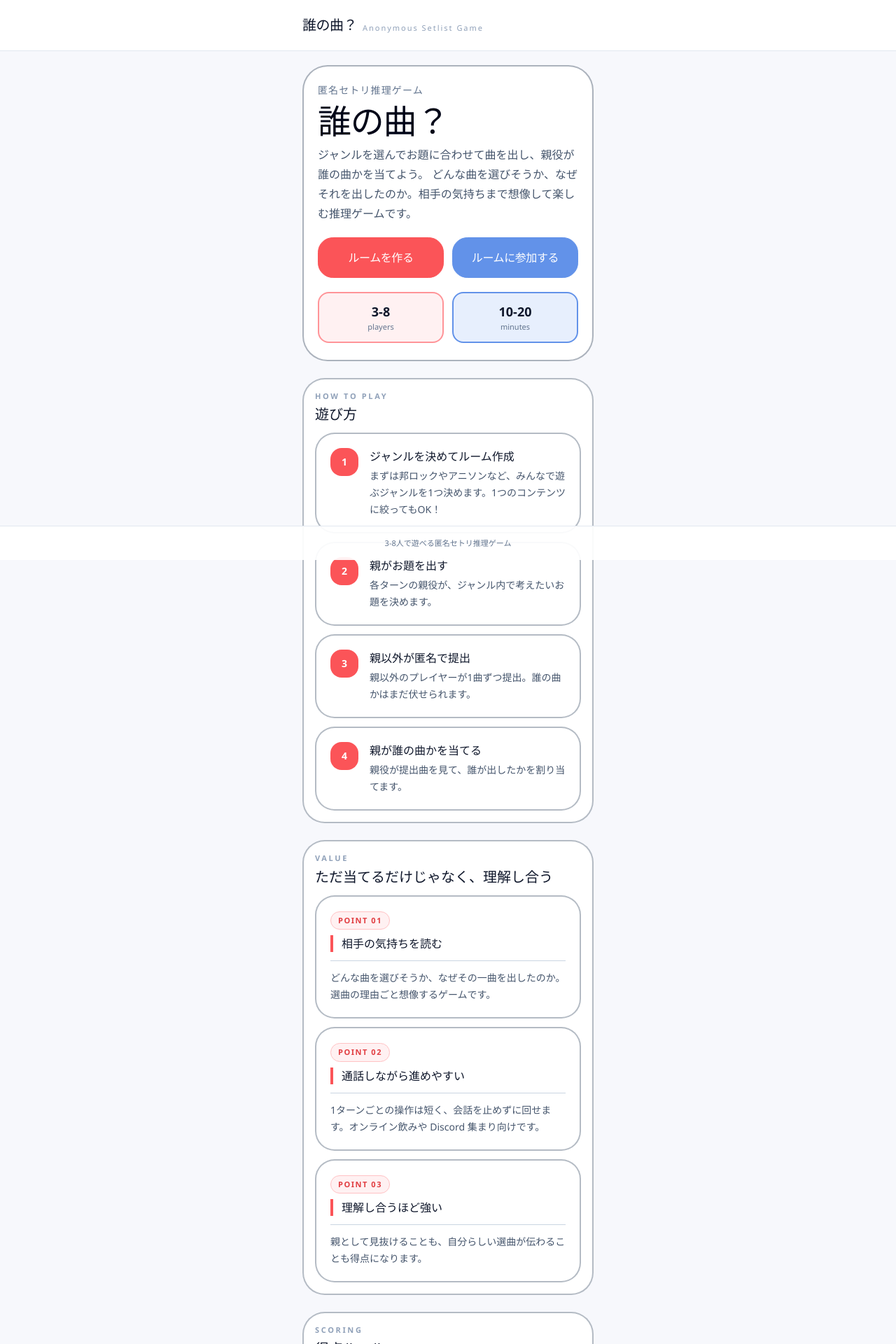
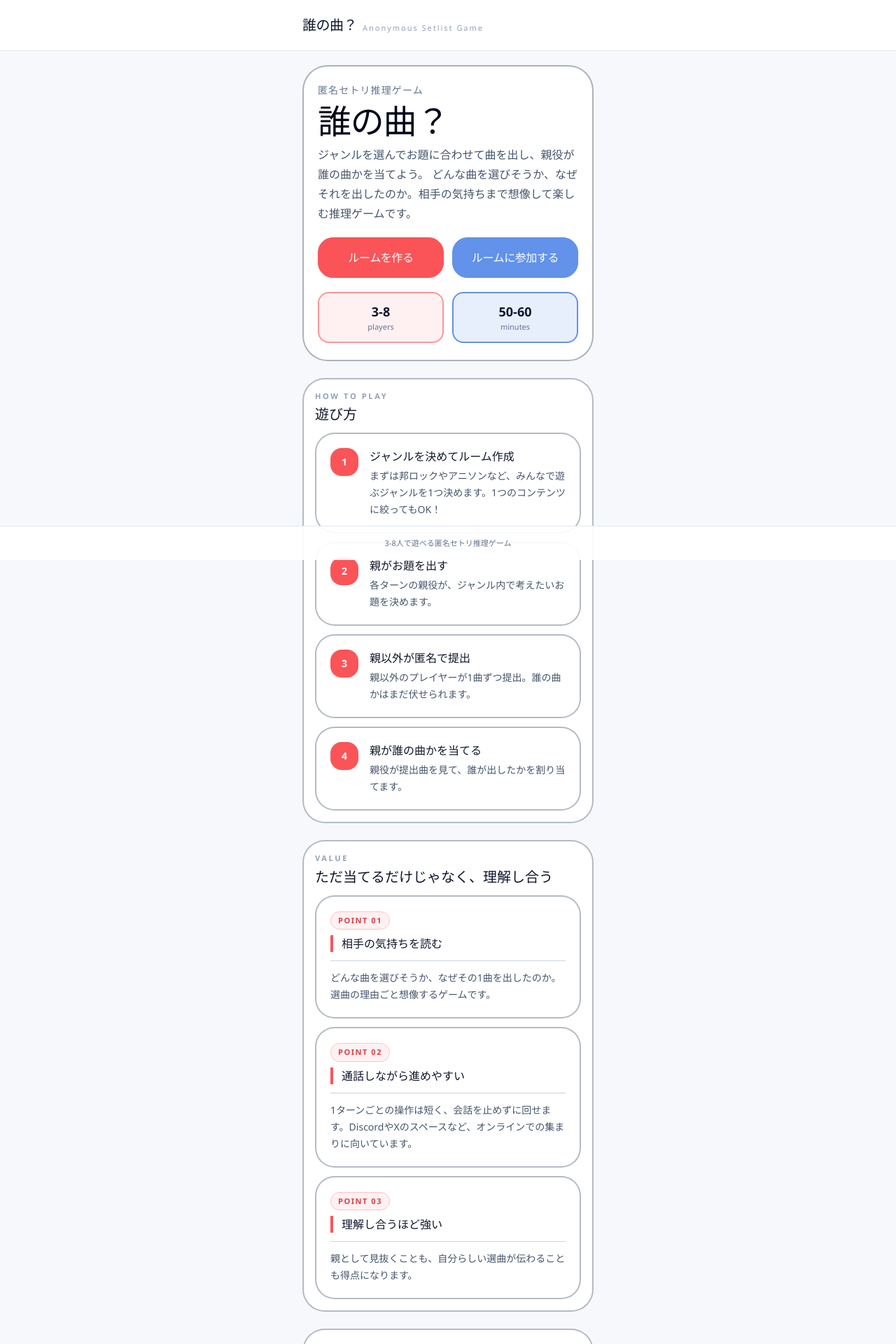
Before and after one commit to tomo527/who-s-song, a React (Vite) app: page / in a window 1280 px wide. Shown: the top 1920 px of the page at 70% size. Built offline with nearby package versions, Linux system fonts and the light colour scheme; no server answers.

Commit message:
Polish lobby labels and room code copy

```diff
--- a/src/views/FinalResultView.tsx
+++ b/src/views/FinalResultView.tsx
@@ -285,15 +285,15 @@ function PlayerStatsCard({ stat }: { stat: PlayerFinalStats }) {
 
       <div className="grid gap-3 sm:grid-cols-3">
         <MetricBlock
-          label="総合理解率"
+          label="総合正答率"
           value={formatRate(stat.overallHitRate, stat.parentCorrect + stat.identifiedCorrect, stat.parentTotal + stat.identifiedTotal)}
         />
         <MetricBlock
-          label="親役の的中率"
+          label="親ターンの時に当てた割合"
           value={formatRate(stat.parentHitRate, stat.parentCorrect, stat.parentTotal)}
         />
         <MetricBlock
-          label="自分らしさ伝達率"
+          label="プレイヤー側で当ててもらった割合"
           value={formatRate(stat.identifiedRate, stat.identifiedCorrect, stat.identifiedTotal)}
         />
       </div>
--- a/src/views/GameView.tsx
+++ b/src/views/GameView.tsx
@@ -172,7 +172,7 @@ export const GameView: React.FC<GameViewProps> = ({ roomId, roundId, playerId, r
                 <Card className={accentCardClass}>
                   <div className="space-y-4">
                     <div>
-                      <p className="text-[11px] font-semibold uppercase tracking-[0.24em] text-accent-500">Parent Controls</p>
+                      <p className="text-[11px] font-semibold uppercase tracking-[0.24em] text-accent-500">Game Master Controls</p>
                       <h4 className="mt-2 text-xl font-semibold text-slate-900">
                         {parentPlayer?.name || '親'} がこのターンのお題を決めます
                       </h4>
@@ -241,14 +241,14 @@ export const GameView: React.FC<GameViewProps> = ({ roomId, roundId, playerId, r
               <h3 className="mt-2 text-3xl font-semibold leading-tight text-slate-950">{round.theme}</h3>
             </div>
             <p className="max-w-xl text-sm leading-6 text-slate-600">
-              親以外の全員が、このお題に合う1曲を匿名で提出します。
+              親以外の全員が、このお題に合う曲を匿名で提出します。
             </p>
           </Card>
 
           {isParent ? (
             <Card className={`${accentCardClass} space-y-5`}>
               <div>
-                <p className="text-[11px] font-semibold uppercase tracking-[0.22em] text-accent-500">Parent Role</p>
+                <p className="text-[11px] font-semibold uppercase tracking-[0.22em] text-accent-500">Game Master Role</p>
                 <h4 className="mt-2 text-xl font-semibold text-slate-900">
                   {parentPlayer?.name || '親'} は提出せず、みんなの曲がそろうのを待ちます
                 </h4>
--- a/src/views/HomeView.tsx
+++ b/src/views/HomeView.tsx
@@ -22,15 +22,15 @@ interface HomeViewProps {
 const valueCards = [
   {
     title: '相手の気持ちを読む',
-    body: 'どんな曲を選びそうか、なぜその一曲を出したのか。選曲の理由ごと想像するゲームです。',
+    body: 'どんな曲を選びそうか、なぜその1曲を出したのか。選曲の理由ごと想像するゲームです。',
   },
   {
     title: '通話しながら進めやすい',
-    body: '1ターンごとの操作は短く、会話を止めずに回せます。オンライン飲みや Discord 集まり向けです。',
+    body: '1ターンごとの操作は短く、会話を止めずに回せます。DiscordやXのスペースなど、オンラインでの集まりに向いています。',
   },
   {
     title: '理解し合うほど強い',
-    body: '親として見抜けることも、自分らしい選曲が伝わることも得点になります。',
+    body: '親として見抜くことも、自分らしい選曲が伝わることも得点になります。',
   },
 ];
 
@@ -272,7 +272,7 @@ export const HomeView: React.FC<HomeViewProps> = ({ onJoinRoom, startupError })
                 <p className="text-[11px] text-slate-500">players</p>
               </div>
               <div className="rounded-2xl border-2 border-accent-500 bg-accent-100 px-3 py-3 transition-colors hover:border-accent-500 active:border-accent-500">
-                <p className="text-lg font-bold text-slate-900">10-20</p>
+                <p className="text-lg font-bold text-slate-900">50-60</p>
                 <p className="text-[11px] text-slate-500">minutes</p>
               </div>
             </div>
--- a/src/views/LobbyView.tsx
+++ b/src/views/LobbyView.tsx
@@ -89,10 +89,10 @@ export const LobbyView: React.FC<LobbyViewProps> = ({
               </p>
             </div>
 
-            <div className="grid gap-3 sm:grid-cols-[minmax(0,1fr)_10rem] sm:items-stretch">
+            <div className="grid gap-3 sm:grid-cols-[minmax(0,1fr)_9.5rem] sm:items-stretch">
               <div className="min-w-0 rounded-[1.5rem] border-2 border-slate-400 bg-slate-50 px-4 py-4">
                 <p className="text-[11px] font-semibold uppercase tracking-[0.22em] text-slate-500">Room Code</p>
-                <p className="mt-2 min-w-0 text-[2.2rem] leading-none font-black tracking-[0.12em] text-slate-950 sm:text-[1.95rem] sm:tracking-[0.08em] lg:text-[2.2rem] lg:tracking-[0.1em]">
+                <p className="mt-2 min-w-0 text-[2rem] leading-none font-extrabold tracking-[0.08em] text-slate-950 sm:text-[1.65rem] sm:tracking-[0.04em] lg:text-[1.9rem] lg:tracking-[0.06em]">
                   {room.roomCode}
                 </p>
                 <p className="mt-3 text-sm text-slate-600">
@@ -100,7 +100,7 @@ export const LobbyView: React.FC<LobbyViewProps> = ({
                 </p>
               </div>
 
-              <div className="grid grid-cols-2 gap-3 sm:w-[10rem] sm:grid-cols-1">
+              <div className="grid grid-cols-2 gap-3 sm:w-[9.5rem] sm:grid-cols-1">
                 <div className="rounded-[1.5rem] border-2 border-primary-400 bg-primary-50 px-4 py-4">
                   <p className="text-[11px] font-semibold uppercase tracking-[0.22em] text-primary-500">Players</p>
                   <p className="mt-2 text-2xl font-semibold text-slate-900">{participantsLabel}</p>
@@ -161,7 +161,7 @@ export const LobbyView: React.FC<LobbyViewProps> = ({
           <Card className="border-2 border-accent-500 bg-accent-50 shadow-none hover:border-accent-500 hover:bg-accent-50">
             <div className="space-y-4">
               <div>
-                <p className="text-[11px] font-semibold uppercase tracking-[0.24em] text-accent-500">Parent Controls</p>
+                <p className="text-[11px] font-semibold uppercase tracking-[0.24em] text-accent-500">Game Master Controls</p>
                 <h3 className="mt-2 text-xl font-semibold text-slate-900">ゲームを開始する</h3>
                 <p className="mt-2 text-sm leading-6 text-slate-600">
                   開始後、このターンの親であるあなたが最初のお題を決めます。非親はお題確定後に曲を提出します。
--- a/src/views/ResultView.tsx
+++ b/src/views/ResultView.tsx
@@ -196,7 +196,7 @@ export const ResultView: React.FC<ResultViewProps> = ({
 
         {!isLastRound && (
           <Card className={accentCardClass}>
-            <p className="text-[11px] font-semibold uppercase tracking-[0.22em] text-accent-500">Next Parent</p>
+            <p className="text-[11px] font-semibold uppercase tracking-[0.22em] text-accent-500">Next Game Master</p>
             <h4 className="mt-2 text-xl font-semibold text-slate-900">
               次のターンの親は {nextParent?.name || '未定'} です
             </h4>
```
